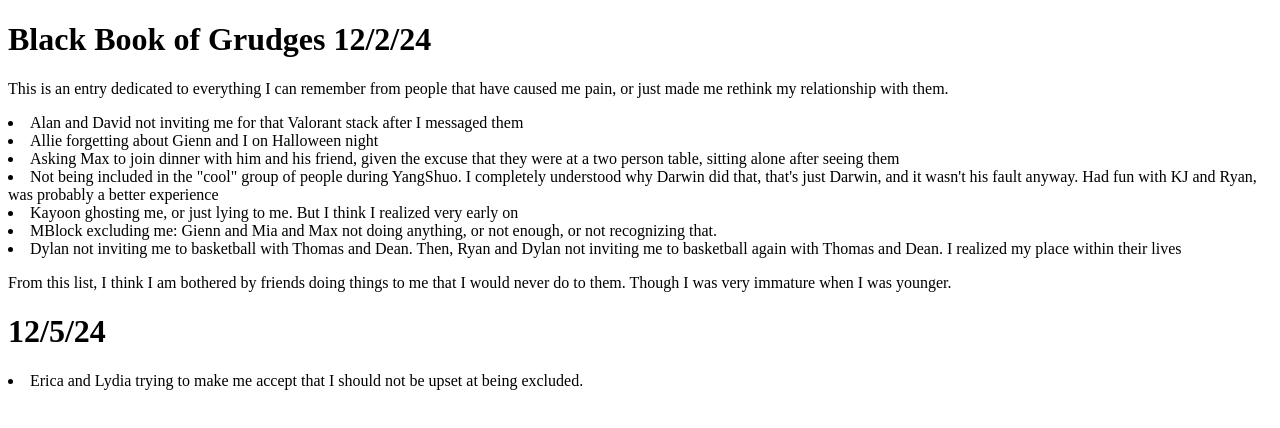
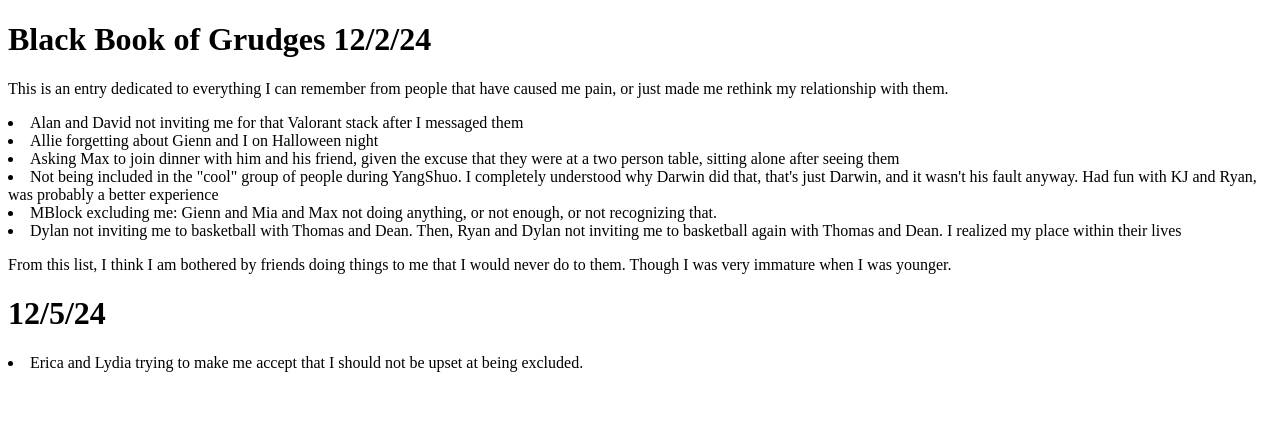
Before and after one commit to gaomason/masongao, a plain HTML site: page entries/BlackBook.html in a window 1280 px wide. Drawn offline with Linux system fonts and the light colour scheme.

Commit message:
Update BlackBook.html

```diff
--- a/entries/BlackBook.html
+++ b/entries/BlackBook.html
@@ -12,7 +12,6 @@
   <li>Allie forgetting about Gienn and I on Halloween night</li>
   <li>Asking Max to join dinner with him and his friend, given the excuse that they were at a two person table, sitting alone after seeing them</li>
 <li>Not being included in the "cool" group of people during YangShuo. I completely understood why Darwin did that, that's just Darwin, and it wasn't his fault anyway. Had fun with KJ and Ryan, was probably a better experience</li>
-<li>Kayoon ghosting me, or just lying to me. But I think I realized very early on</li>
 <li>MBlock excluding me: Gienn and Mia and Max not doing anything, or not enough, or not recognizing that.</li>
   <li>Dylan not inviting me to basketball with Thomas and Dean. Then, Ryan and Dylan not inviting me to basketball again with Thomas and Dean. I realized my place within their lives</li>
  <p>From this list, I think I am bothered by friends doing things to me that I would never do to them. Though I was very immature when I was younger.</p>
```
